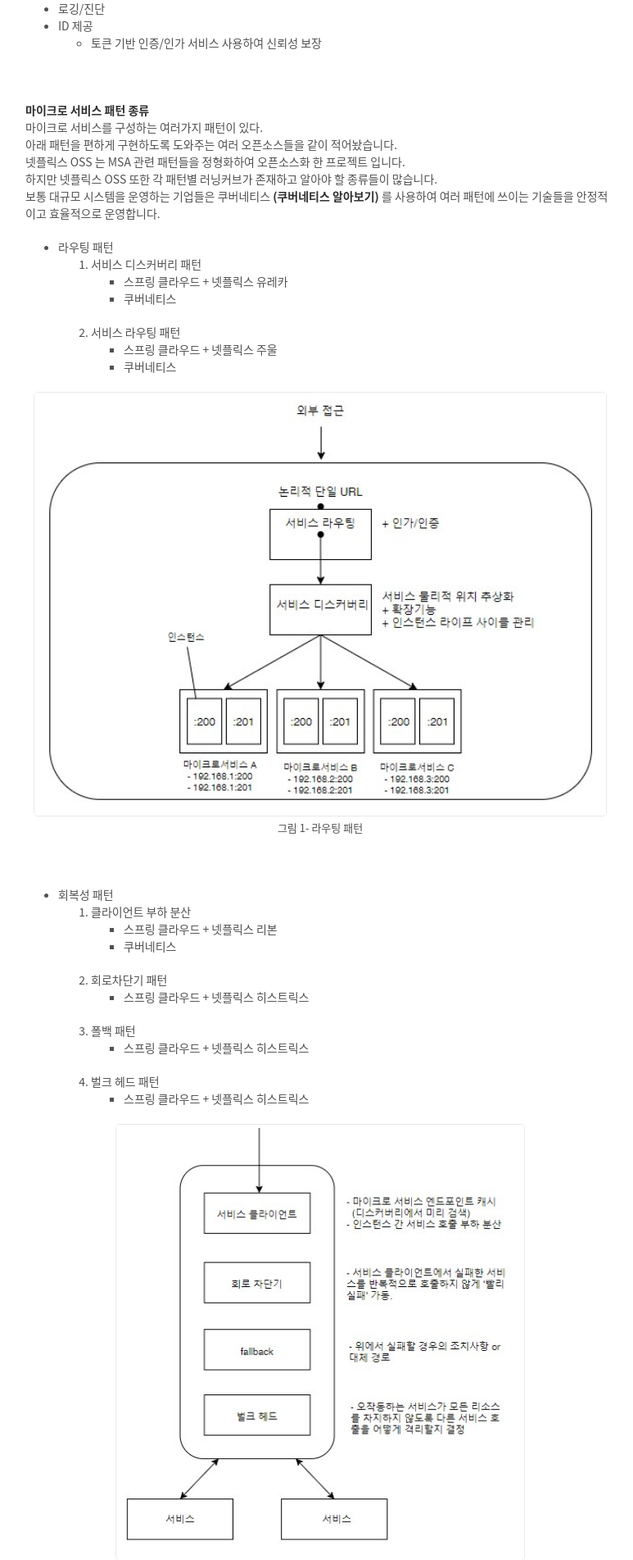
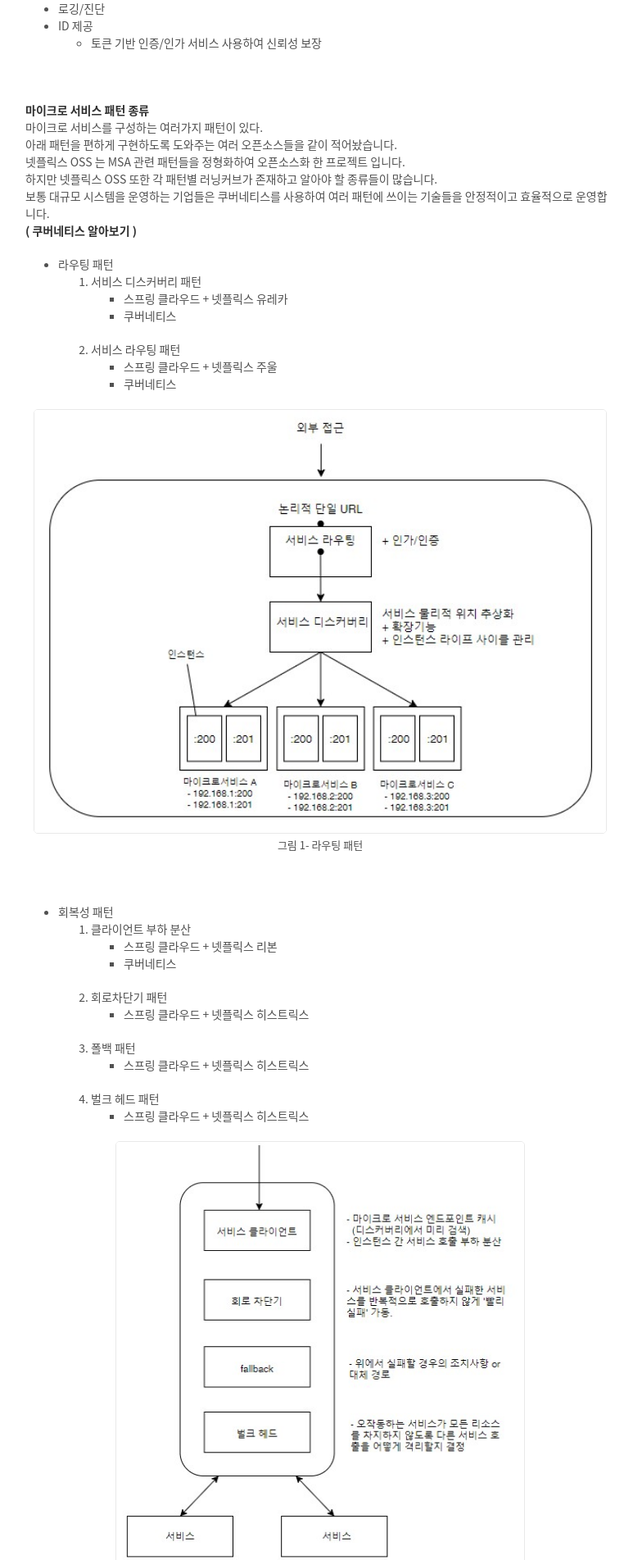
Before and after one commit to cholnh/cholnh.github.io, a Jekyll site: the page built from _posts/Dev/MSA/2021-4-8-마이크로서비스-아키텍처.md, in a window 1280 px wide. Shown: the part 1161-3064 px from the top of the page at 82% size, without its empty margins (249-1022 px from the left). Built offline with Jekyll 4.4.1, drawn with Linux system fonts in a browser that asks for light colours; comment, search, counter and statistics services are not loaded.

Commit message:
edit msa 이미지 href

```diff
--- a/_posts/Dev/MSA/2021-4-8-마이크로서비스-아키텍처.md
+++ b/_posts/Dev/MSA/2021-4-8-마이크로서비스-아키텍처.md
@@ -51,7 +51,8 @@ Service Discovery, API Gateway, Orchestration, Choreography, Context Boundary
 아래 패턴을 편하게 구현하도록 도와주는 여러 오픈소스들을 같이 적어놨습니다.
 넷플릭스 OSS 는 MSA 관련 패턴들을 정형화하여 오픈소스화 한 프로젝트 입니다.
 하지만 넷플릭스 OSS 또한 각 패턴별 러닝커브가 존재하고 알아야 할 종류들이 많습니다.
-보통 대규모 시스템을 운영하는 기업들은 쿠버네티스 [**(쿠버네티스 알아보기)**]({{ site.url }}/kubernetes/쿠버네티스.html) 를 사용하여 여러 패턴에 쓰이는 기술들을 안정적이고 효율적으로 운영합니다.
+보통 대규모 시스템을 운영하는 기업들은 쿠버네티스를 사용하여 여러 패턴에 쓰이는 기술들을 안정적이고 효율적으로 운영합니다.
+[**( 쿠버네티스 알아보기 )**]({{ site.url }}/kubernetes/쿠버네티스.html)
 
 - 라우팅 패턴
     1. 서비스 디스커버리 패턴
```
